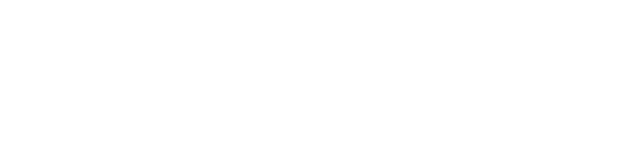
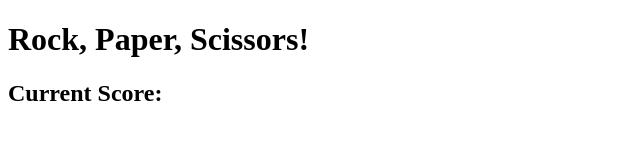
Before and after one commit to nomoneyrecord/Rock-Paper-Scissors-game, a plain HTML site: page index.html in a window 1280 px wide. Shown: the whole page, without its empty margins (0-640 px from the left). Drawn offline with Linux system fonts and the light colour scheme.

Commit message:
HTML, CSS, and Javascript files set up. Tittle added

```diff
--- a/index.html
+++ b/index.html
@@ -4,10 +4,15 @@
   <meta charset="UTF-8">
   <meta http-equiv="X-UA-Compatible" content="IE=edge">
   <meta name="viewport" content="width=device-width, initial-scale=1.0">
-  <title>Rock Paper Scissors Game</title>
-  <script src="script.js"></script>
+  <title>Rock, Paper, Scissors!</title>
+  <script defer src="script.js"></script>
+  <link rel="style" href="style.css">
 </head>
 <body>
+  <div class="header">
+    <h1>Rock, Paper, Scissors!</h1>
+    <h2>Current Score:</h2>
+  </div>
 
 </body>
 </html>
```
